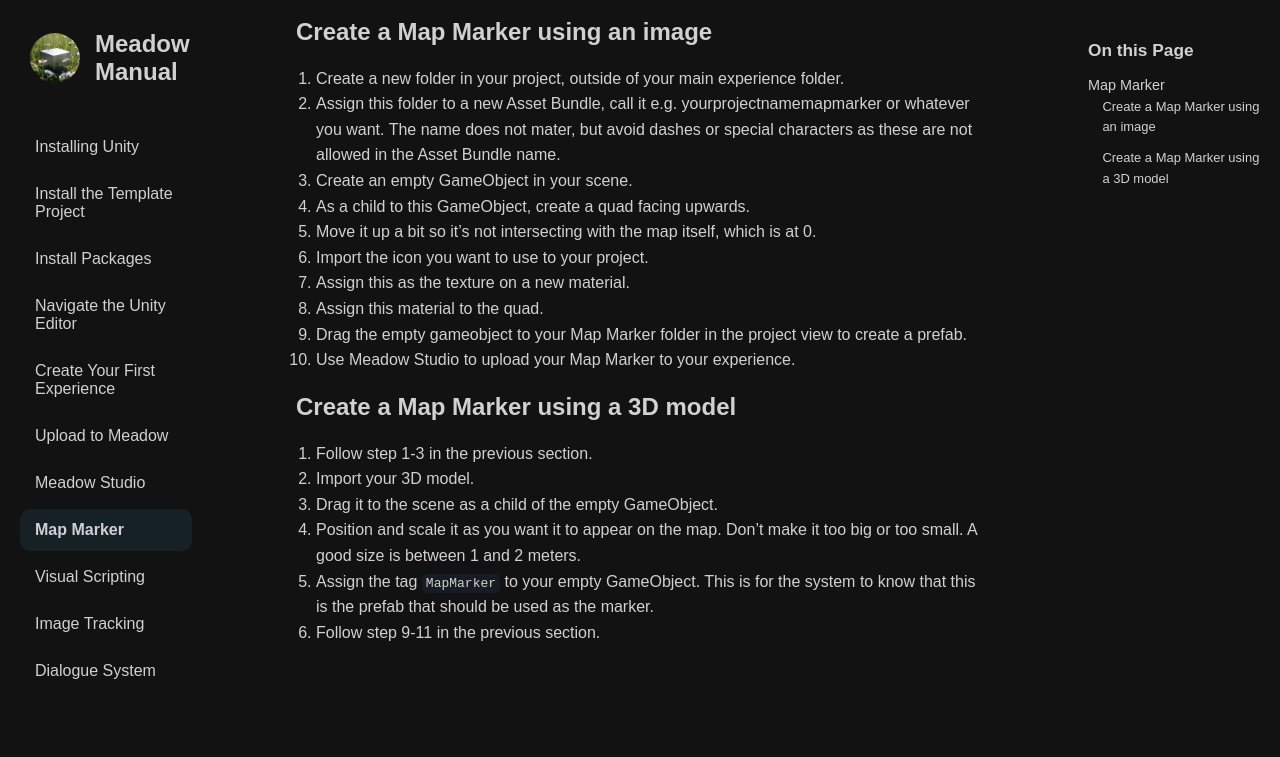
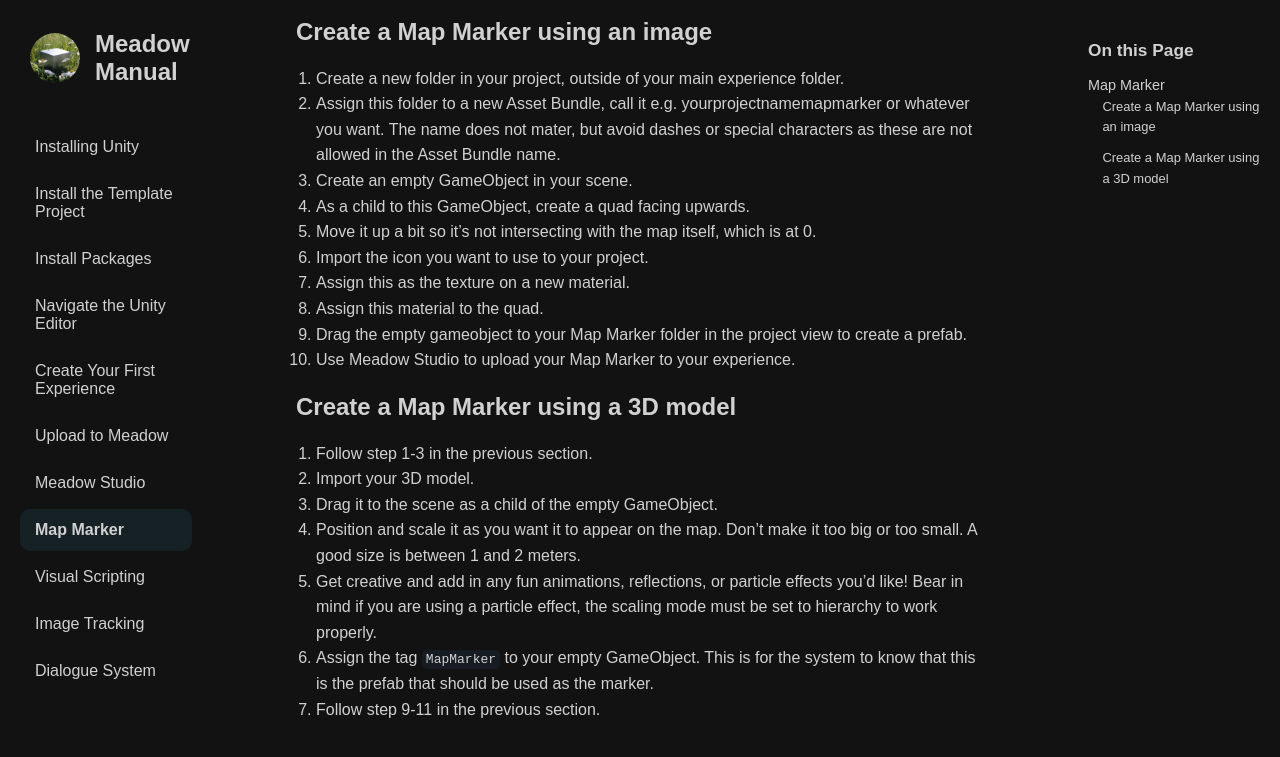
Before and after one commit to untoldgarden/meadow-manual, a Jekyll site: the page built from map-marker.md, in a window 1280 px wide and 900 px high, scrolled down 609 px. Shown: the top 757 px of the window. Built offline with Jekyll 4.4.1, drawn with Linux system fonts in a browser that asks for light colours; the table of contents is made by our own code.

Commit message:
particle effect must be heirarchy in scaling mode

```diff
--- a/map-marker.md
+++ b/map-marker.md
@@ -29,5 +29,6 @@
 2. Import your 3D model.
 3. Drag it to the scene as a child of the empty GameObject.
 4. Position and scale it as you want it to appear on the map. Don't make it too big or too small. A good size is between 1 and 2 meters.
-5. Assign the tag `MapMarker` to your empty GameObject. This is for the system to know that this is the prefab that should be used as the marker.
-6. Follow step 9-11 in the previous section.
+5. Get creative and add in any fun animations, reflections, or particle effects you'd like! Bear in mind if you are using a particle effect, the scaling mode must be set to hierarchy to work properly.
+6. Assign the tag `MapMarker` to your empty GameObject. This is for the system to know that this is the prefab that should be used as the marker.
+7. Follow step 9-11 in the previous section.
```
